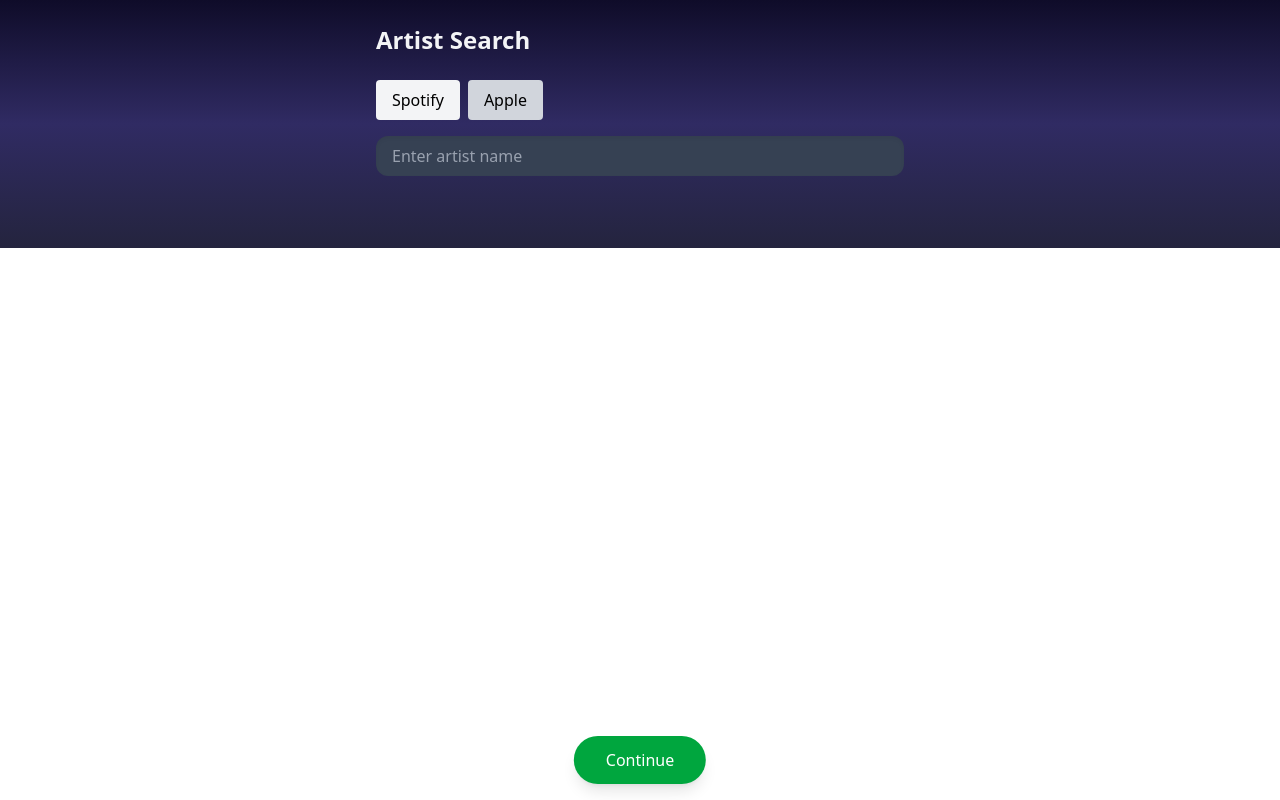
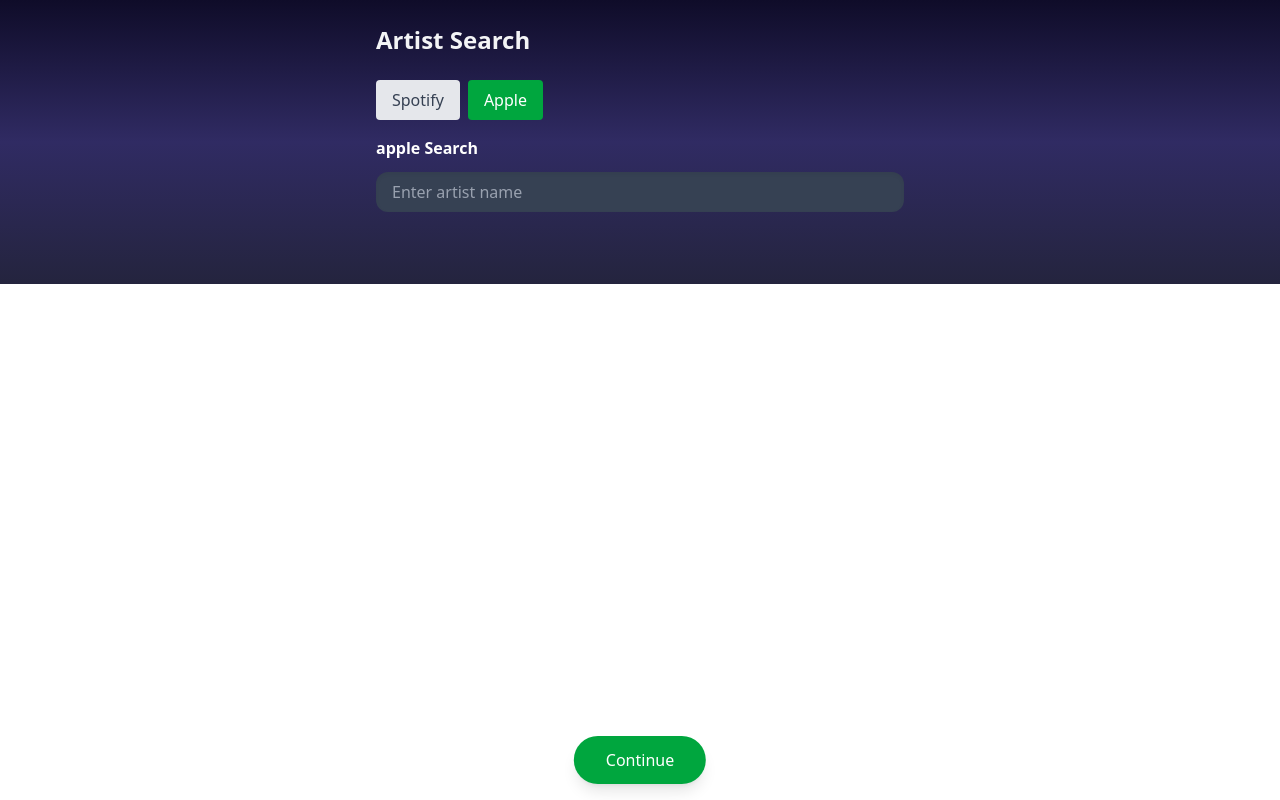
Before and after one commit to be1getsoniq/soniq-react-frontend, a React (Vite) app: page /artistsearch in a window 1280 px wide. Built offline with nearby package versions, Linux system fonts and the light colour scheme.

Commit message:
minor changes in btns

```diff
--- a/src/App.jsx
+++ b/src/App.jsx
@@ -8,6 +8,8 @@
 import ForYouScreen from "./screens/ForYouScreen.jsx";
 import ArtistSearch from "./screens/ArtistSearchScreen.jsx";
 import FetchApplePlaylist from "./screens/FetchApplePlaylist.jsx";
+import AppleMusic from "./screens/AppleLogin.jsx";
+
 
 import "./App.css";
 import ArtistAlbums from "./screens/ArtistAlbums.jsx";
@@ -25,6 +27,7 @@
           <Route path="/applefetchplaylist" element={<FetchApplePlaylist/> } />
           <Route path="/artistAlbums" element={<ArtistAlbums/>} />
           <Route path="/login" element={<Login/>} />
+          <Route path="/applemusic" element={<AppleMusic/>} />
         </Routes>
       </Router>
     </div>
--- /dev/null
+++ b/src/screens/AppleLogin.jsx
@@ -0,0 +1,34 @@
+
+
+const AppleLogin = () => {
+  const handleAppleLogin = () => {
+
+    const clientId = import.meta.env.VITE_apple_client_id;
+
+    console.log("Client id : ", clientId);
+
+    // const redirectUri = process.env.REACT_APP_BACKEND_URL + "/auth/apple/callback";
+
+    const redirectUri = import.meta.VITE_prod_base_url;
+
+    console.log(" REdirect url : ", redirectUri);
+
+
+    window.location.href =
+      `https://appleid.apple.com/auth/authorize?` +
+      `response_type=code&client_id=${clientId}&redirect_uri=${redirectUri}&scope=name email`;
+  };
+
+  return (
+    <div className="flex items-center justify-center h-screen">
+      <button
+        onClick={handleAppleLogin}
+        className="px-4 py-2 bg-black text-white rounded-lg"
+      >
+        Sign in with Apple
+      </button>
+    </div>
+  );
+};
+
+export default AppleLogin;
--- a/src/screens/ArtistSearchScreen.jsx
+++ b/src/screens/ArtistSearchScreen.jsx
@@ -86,11 +86,14 @@
 
   const handleSearch = async () => {
     if (!query) return;
+    console.log(`${BASE_URL}/api/${source}/artists/albums`);
+    console.log(`${BASE_URL}/api/auth/token/${userId}`);
+
 
     try {
       const token = await getToken();
 
-      // console.log("token received : ", token);
+      console.log("token received : ", token);
 
       const resp = await axios.get(
         `${BASE_URL}/api/${source}/search?q=${query}`,
@@ -134,23 +137,28 @@
       <div>
         <div className="flex gap-2 mb-4">
           <button
-            className={`px-4 py-2 rounded ${
-              source === "spotify" ? "bg-gray-300" : "bg-gray-100"
+            className={`px-4 py-2 rounded transition ${
+              source === "spotify"
+                ? "bg-green-600 text-white"
+                : "bg-gray-200 text-gray-700 hover:bg-gray-300"
             }`}
             onClick={() => setSource("spotify")}
           >
             Spotify
           </button>
+
           <button
-            className={`px-4 py-2 rounded ${
-              source === "apple" ? "bg-gray-300" : "bg-gray-100"
+            className={`px-4 py-2 rounded transition ${
+              source === "apple"
+                ? "bg-green-600 text-white"
+                : "bg-gray-200 text-gray-700 hover:bg-gray-300"
             }`}
             onClick={() => setSource("apple")}
           >
             Apple
           </button>
         </div>
-
+          <p className="text-white font-semibold pb-3">{source} Search</p>
         <input
           value={query}
           onChange={(e) => {
--- a/src/screens/Login.jsx
+++ b/src/screens/Login.jsx
@@ -171,7 +171,7 @@
   }, []);
 
   return (
-    <div className="min-h-screen bg-gradient-to-r from-purple-500 to-pink-500 flex flex-col items-center justify-center p-6">
+    <div className="min-h-screen  flex flex-col items-center justify-center p-6">
       <h1 className="text-4xl font-bold text-white mb-10">Soniq Login Demo</h1>
 
       {error && (
```
